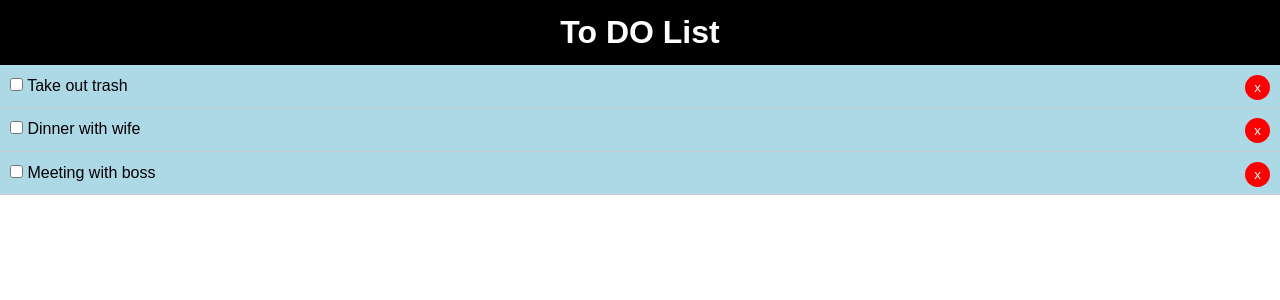
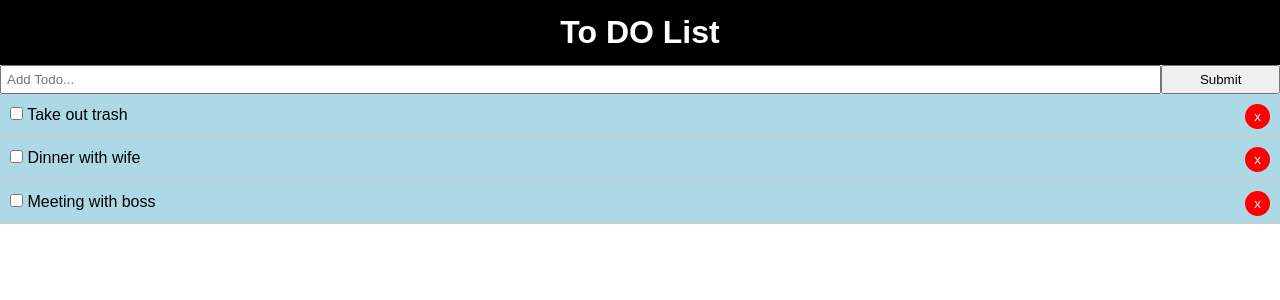
Before and after one commit to StephenPopovich/React-To-Do-List, a React (Create React App) app: page / in a window 1280 px wide. Shown: the top 300 px of the page. Built offline with nearby package versions, Linux system fonts and the light colour scheme.

Commit message:
add AddTodo component

```diff
--- a/src/App.js
+++ b/src/App.js
@@ -1,6 +1,7 @@
 import React, {Component} from 'react';
 import Header from './components/layout/Header'
 import Todos from './components/Todos';
+import AddTodo from './components/AddTodo';
 import './App.css';
 
 class App extends Component{
@@ -44,6 +45,7 @@
    return (
      <div className="App">
         <Header />
+        <AddTodo />
         <Todos todos={this.state.todos} markComplete={this.markComplete}
         delTodo={this.delTodo} />
      </div>
--- /dev/null
+++ b/src/components/AddTodo.js
@@ -0,0 +1,26 @@
+import React, { Component } from 'react'
+
+export class AddTodo extends Component {
+  render() {
+    return (
+     <form style={{display: 'flex'}}>
+         <input
+         type="text"
+         name="title"
+         style={{flex: '10', padding: '5px'}}
+         placeholder="Add Todo..."
+          />
+          <input
+          type="Submit"
+          value="Submit"
+          className="btn"
+          style={{flex: '1'}}
+          />
+
+
+     </form>
+    )
+  }
+}
+
+export default AddTodo
```
